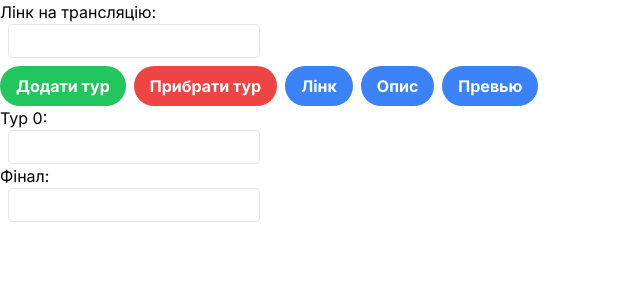
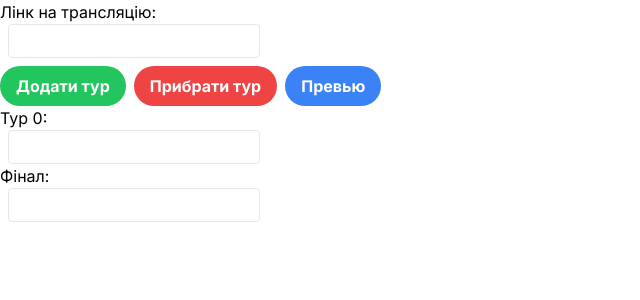
Before and after one commit to BogdanYarotsky/NextJsQuizApp, a Next.js app: page / in a window 1280 px wide. Shown: the top 300 px of the page, without its empty margins (0-640 px from the left). Built offline with nearby package versions, Linux system fonts and the light colour scheme.

Commit message:
updates to description and removed some buttons

```diff
--- a/app/layout.tsx
+++ b/app/layout.tsx
@@ -5,8 +5,8 @@ import './globals.css'
 const inter = Inter({ subsets: ['latin'] })
 
 export const metadata: Metadata = {
-  title: 'Отакої! Квіз',
-  description: 'Реєстрація за посиланням https://linktr.ee/otakoyi.quiz',
+  title: 'Отакої!',
+  description: 'Твій улюблений україномовний квіз',
 }
 
 export default function RootLayout({
--- a/app/page.tsx
+++ b/app/page.tsx
@@ -117,12 +117,6 @@ export default function Home() {
           className="bg-red-500 hover:bg-red-700 text-white font-bold py-2 px-4 rounded-full mr-2"
           onClick={removeFormUrlField}>Прибрати тур</button>
         <button
-          className="bg-blue-500 hover:bg-blue-700 text-white font-bold py-2 px-4 rounded-full mr-2"
-          onClick={removeFormUrlField}>Лінк</button>
-        <button
-          className="bg-blue-500 hover:bg-blue-700 text-white font-bold py-2 px-4 rounded-full mr-2"
-          onClick={removeFormUrlField}>Опис</button>
-        <button
           className="bg-blue-500 hover:bg-blue-700 text-white font-bold py-2 px-4 rounded-full"
           onClick={openLinkInNewTab}>Превью</button>
       </div>
```
